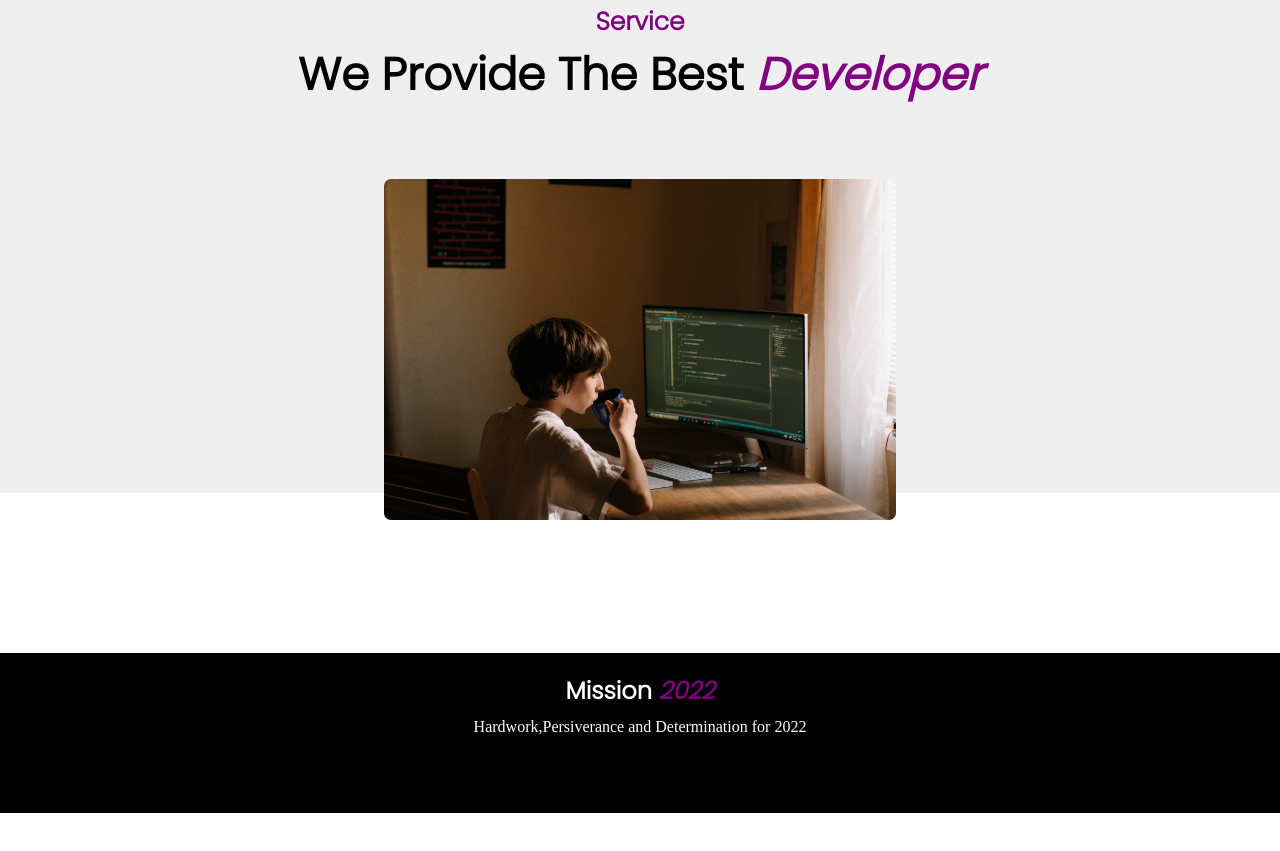
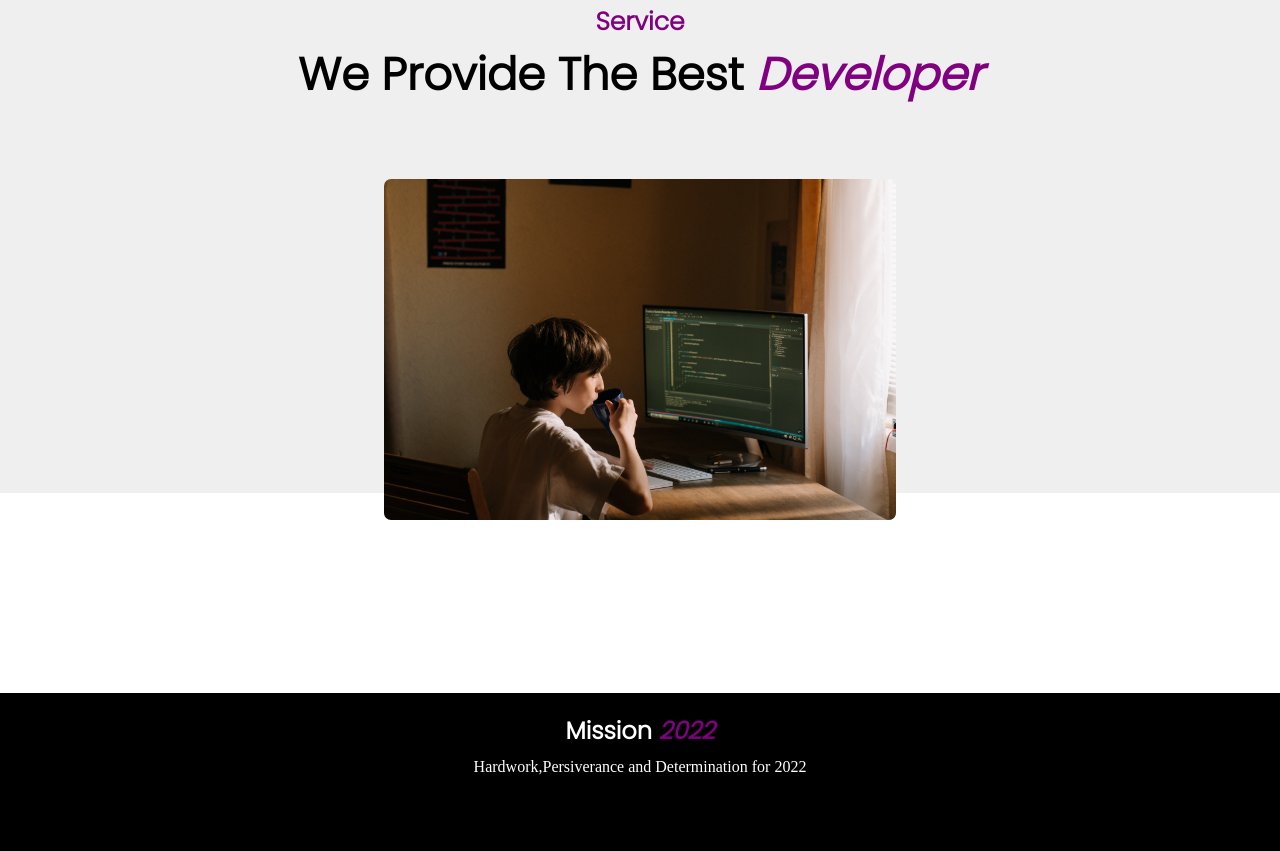
Before and after one commit to mat557/first-project, a plain HTML site: page index.html in a window 1280 px wide. Shown: the part 2787-3638 px from the top of the page. Before the commit the page ends 3600 px from the top, so only its background shows below. Drawn offline with Linux system fonts and the light colour scheme.

Commit message:
last-check

```diff
--- a/style.css
+++ b/style.css
@@ -278,7 +278,7 @@ hr{
     height:20vh;
     width:100%;
     background: black;
-    margin-top:160px;
+    margin-top:200px;
 }
 
 .last-div h1{
```
